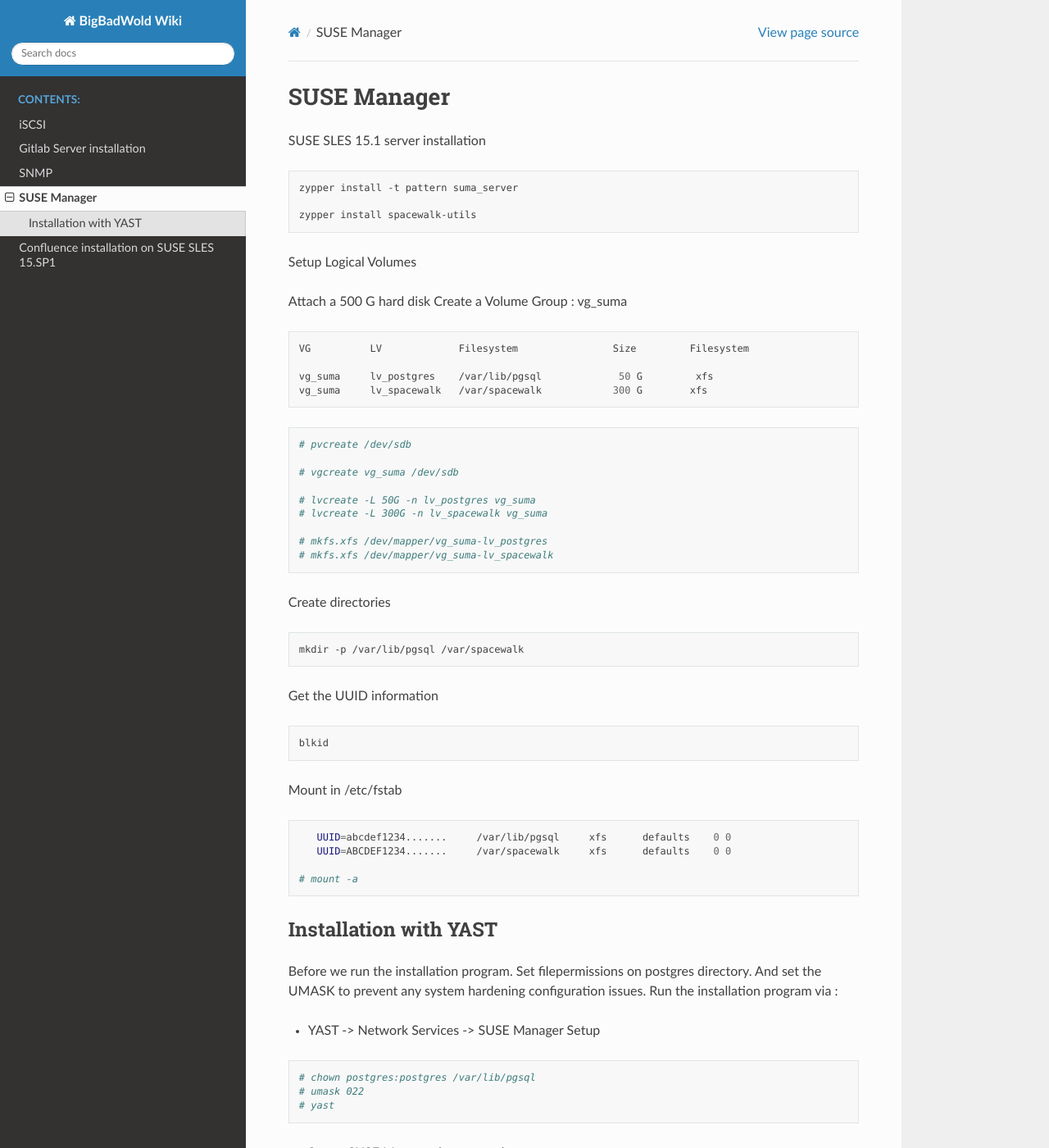
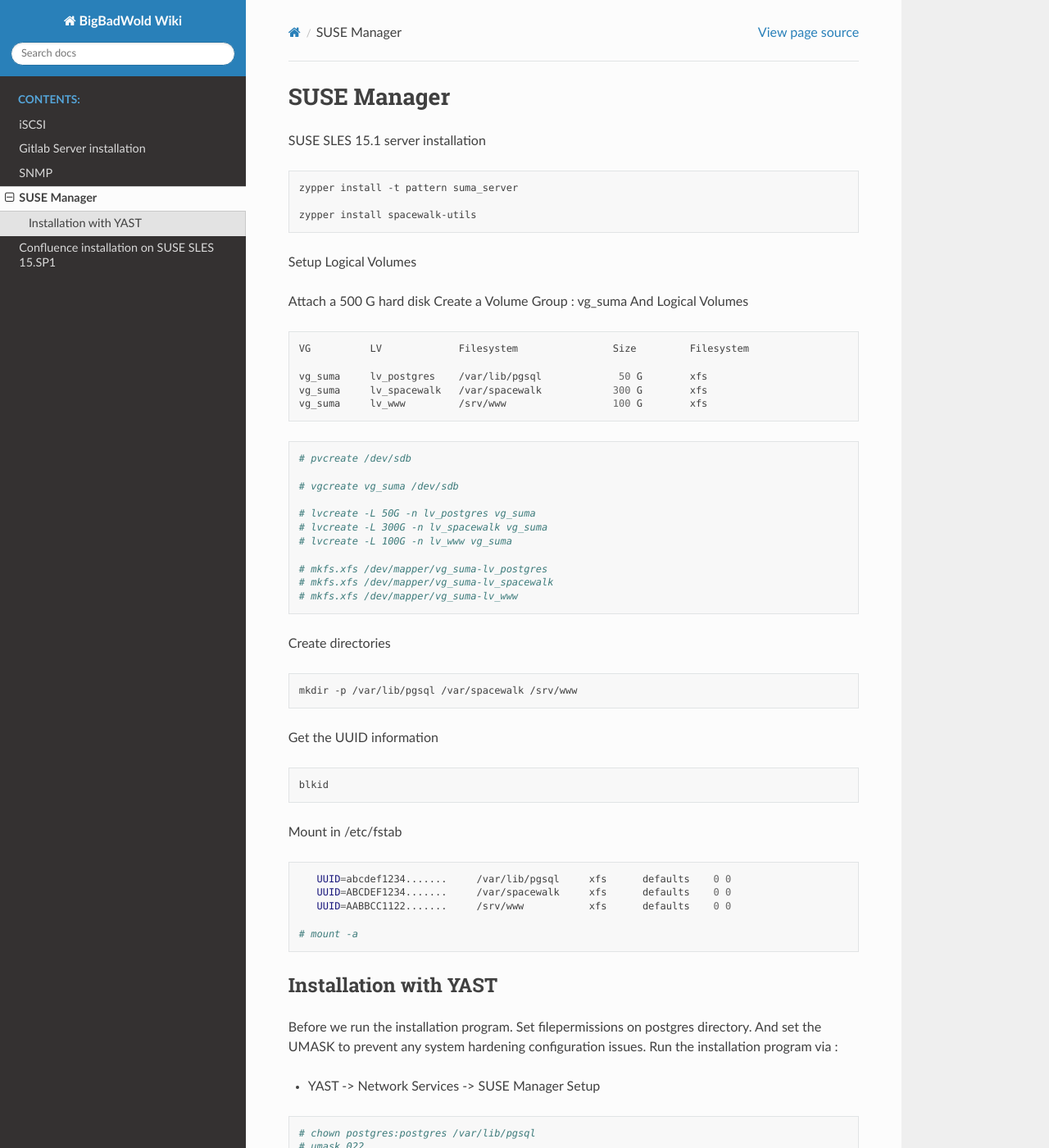
Before and after one commit to p3ll1n0r3/readthedocs, a Sphinx documentation site: the page built from docs/susemanager.rst, in a window 1280 px wide and 1400 px high. Shown: the whole window at 82% size. Built offline with Sphinx 7.4.7 and the Read the Docs theme 2.0.0, drawn with Linux system fonts in a browser that asks for light colours.

Commit message:
Update susemanager.rst

```diff
--- a/docs/susemanager.rst
+++ b/docs/susemanager.rst
@@ -14,13 +14,15 @@
 
 Attach a 500 G hard disk
 Create a Volume Group : vg_suma
+And Logical Volumes
 
 .. code-block:: shell
 
       VG          LV             Filesystem                Size         Filesystem
 
-      vg_suma     lv_postgres    /var/lib/pgsql             50 G         xfs
+      vg_suma     lv_postgres    /var/lib/pgsql             50 G        xfs
       vg_suma     lv_spacewalk   /var/spacewalk            300 G        xfs
+      vg_suma     lv_www         /srv/www                  100 G        xfs
 
 
 .. code-block:: shell
@@ -31,16 +33,18 @@
 
    # lvcreate -L 50G -n lv_postgres vg_suma
    # lvcreate -L 300G -n lv_spacewalk vg_suma
+   # lvcreate -L 100G -n lv_www vg_suma
 
    # mkfs.xfs /dev/mapper/vg_suma-lv_postgres
    # mkfs.xfs /dev/mapper/vg_suma-lv_spacewalk
+   # mkfs.xfs /dev/mapper/vg_suma-lv_www
 
 
 Create directories
 
 .. code-block:: shell
 
-      mkdir -p /var/lib/pgsql /var/spacewalk
+      mkdir -p /var/lib/pgsql /var/spacewalk /srv/www
 
 
 Get the UUID information
@@ -56,6 +60,7 @@
 
       UUID=abcdef1234.......     /var/lib/pgsql     xfs      defaults    0 0
       UUID=ABCDEF1234.......     /var/spacewalk     xfs      defaults    0 0
+      UUID=AABBCC1122.......     /srv/www           xfs      defaults    0 0
 
    # mount -a
 
```
